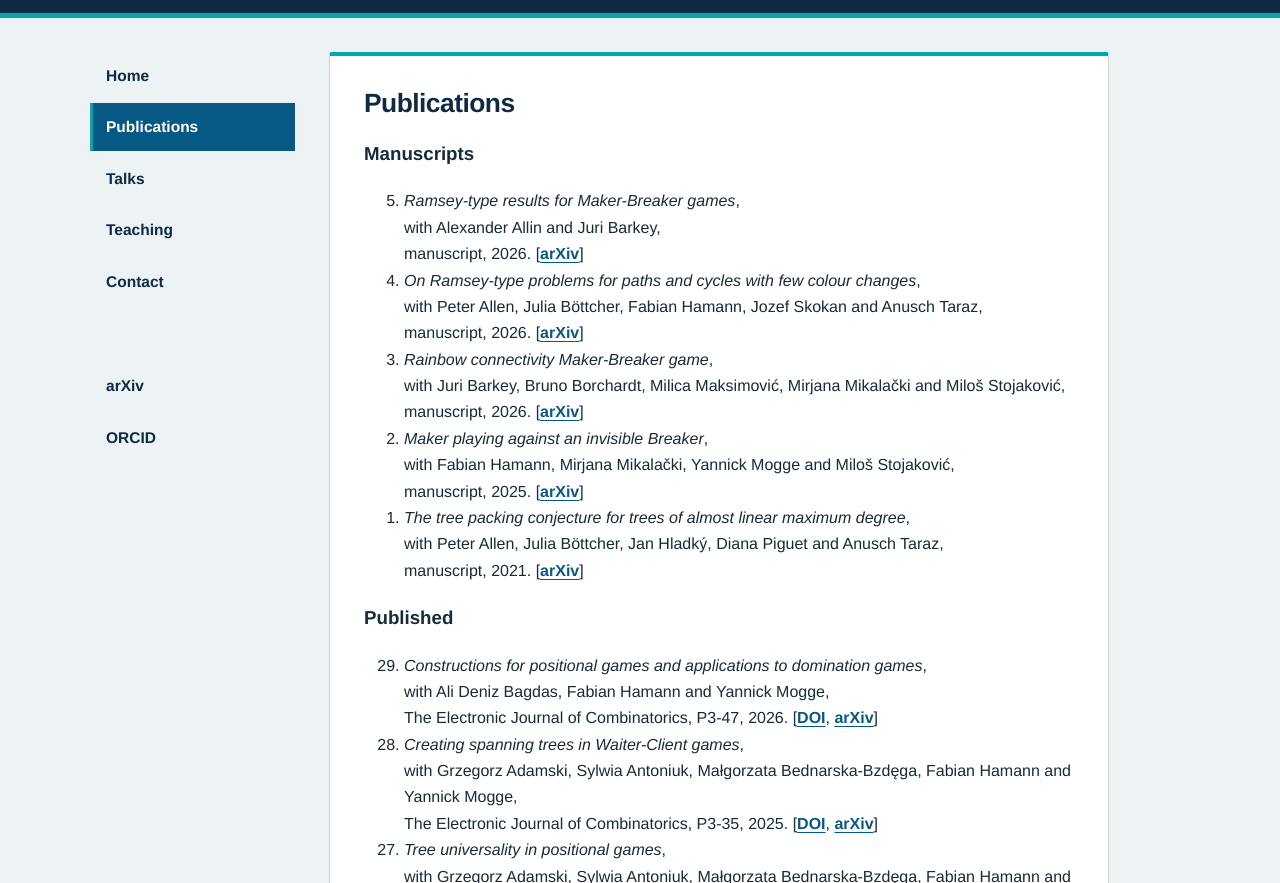
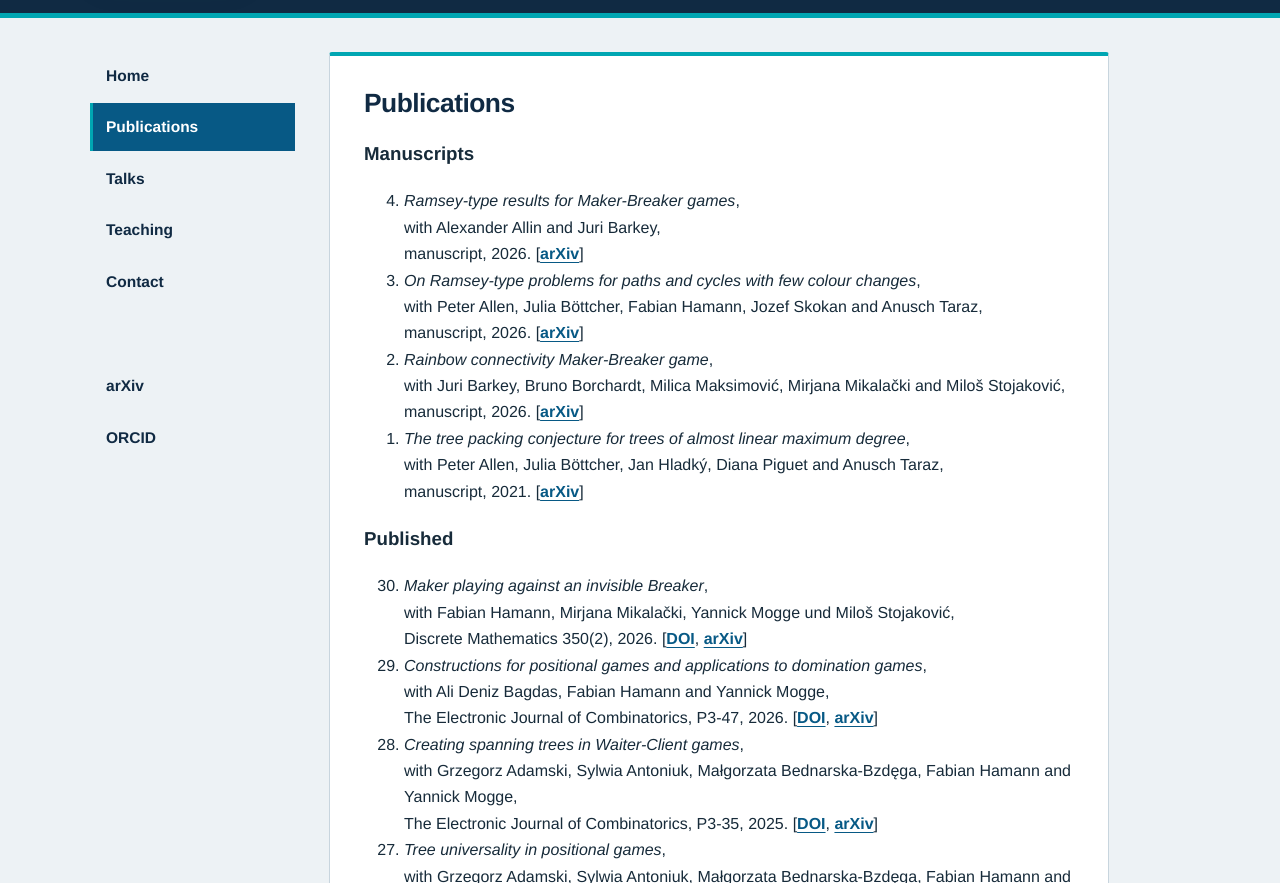
Before and after one commit to denniscle/website, a plain HTML site: page en/publikationen.html in a window 1280 px wide. Shown: the part 217-1100 px from the top of the page. Drawn offline with Linux system fonts and the light colour scheme.

Commit message:
Fix HTML formatting and add missing content

```diff
--- a/en/publikationen.html
+++ b/en/publikationen.html
@@ -158,13 +158,6 @@ ORCID
     </li>
 
     <li>
-	<em>Maker playing against an invisible Breaker</em>, <br>
-	with Fabian Hamann, Mirjana Mikalački, Yannick Mogge and Miloš Stojaković, <br>
-	manuscript, 2025.
-	[<a href="https://arxiv.org/abs/2507.22519">arXiv</a>]
-    </li>
-
-    <li>
 	<em>The tree packing conjecture for trees of almost linear maximum degree</em>, <br>
 	with Peter Allen, Julia Böttcher, Jan Hladký, Diana Piguet and Anusch Taraz, <br>
 	manuscript, 2021.
@@ -176,6 +169,14 @@ ORCID
 <h3>Published</h3>
 
 <ol reversed>
+	<li>
+	<em>Maker playing against an invisible Breaker</em>, <br>
+	with Fabian Hamann, Mirjana Mikalački, Yannick Mogge und Miloš Stojaković, <br>
+	Discrete Mathematics 350(2), 2026.
+	[<a href="https://doi.org/10.1016/j.disc.2026.115503">DOI</a>,
+	<a href="https://arxiv.org/abs/2507.22519">arXiv</a>]
+    </li>
+
     <li>
 	<em>Constructions for positional games and applications to domination games</em>, <br>
 	with Ali Deniz Bagdas, Fabian Hamann and Yannick Mogge, <br>
```
